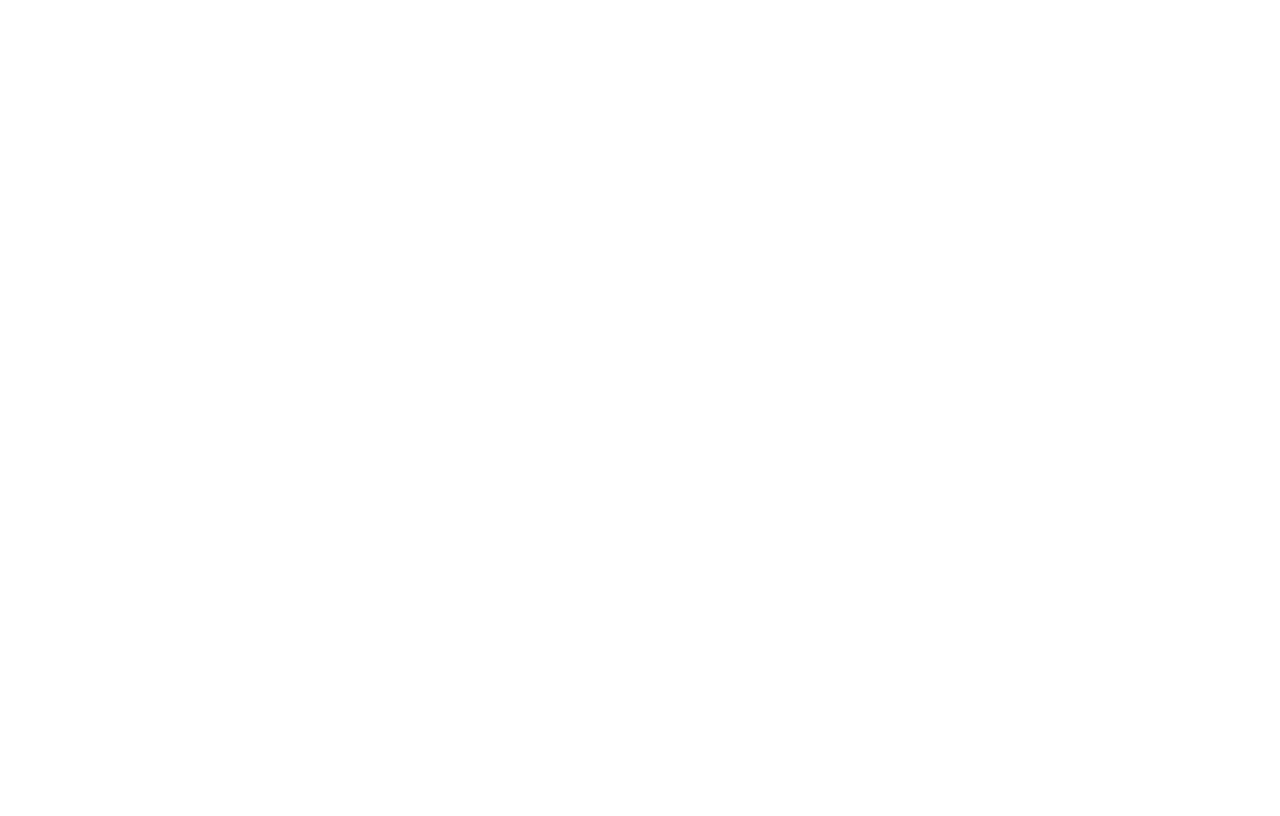
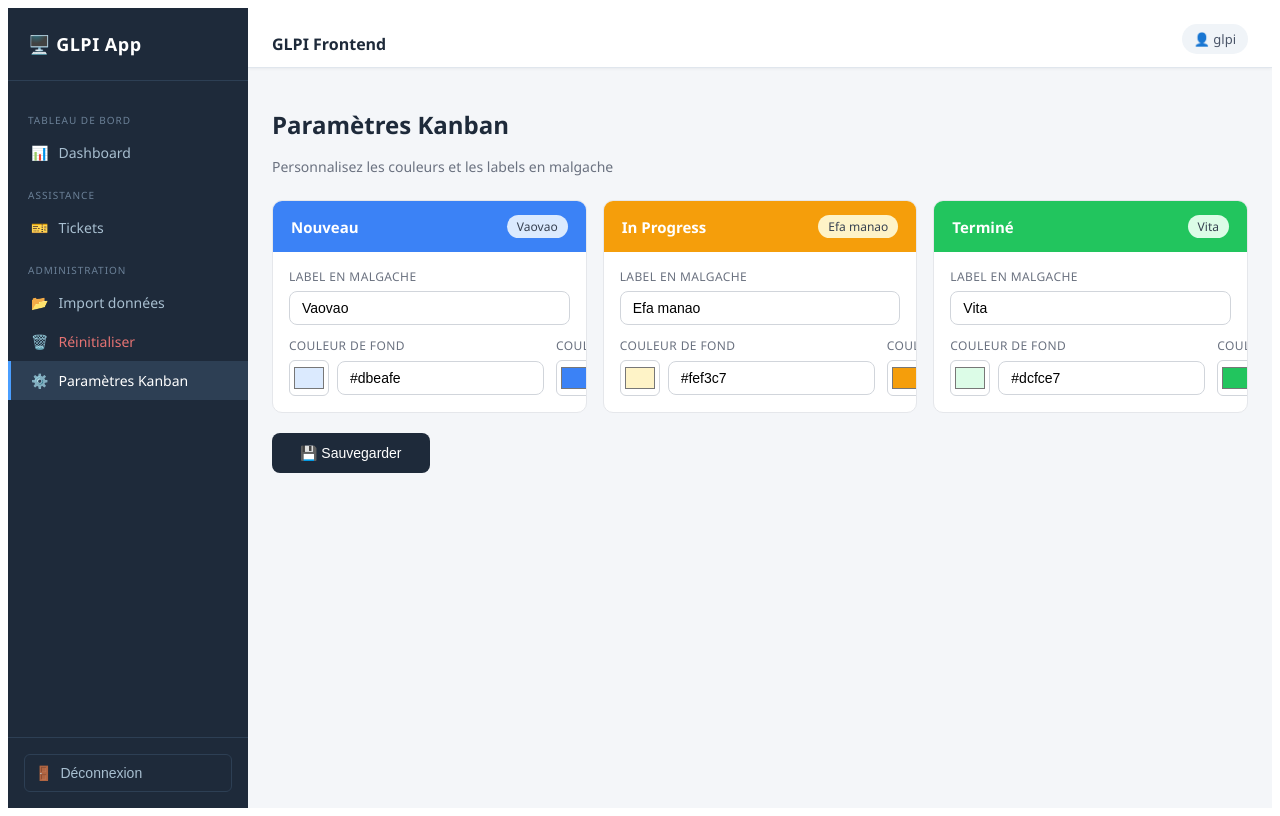
Before and after one commit to Ambinintsoa-Rza/glpi-frontend, a Vue app: page /Kanban/parametre in a window 1280 px wide. Before the commit this address had no page. Built offline with nearby package versions, Linux system fonts and the light colour scheme; no server answers; sample sign-in values are in the browser's storage.

Commit message:
personnalisation kanban

```diff
--- a/src/api/backend.js
+++ b/src/api/backend.js
@@ -12,3 +12,7 @@ export const getAssetsLocaux = () => backend.get('/assets')
 export const creerAssetLocal = (asset) => backend.post('/assets', asset)
 export const modifierAssetLocal = (id, asset) => backend.put(`/assets/${id}`, asset)
 export const supprimerAssetLocal = (id) => backend.delete(`/assets/${id}`)
+
+// Kanban config
+export const getKanbanConfig = () => backend.get('/kanban-config')
+export const updateKanbanConfig = (statusId, config) => backend.put(`/kanban-config/${statusId}`, config)
--- a/src/components/AppLayout.vue
+++ b/src/components/AppLayout.vue
@@ -44,6 +44,9 @@ const logout = () => {
         </router-link>
         <router-link to="/reset-data" class="nav-item danger">
           <span>🗑️</span> Réinitialiser
+        </router-link>
+        <router-link to="/Kanban/parametre" class="nav-item">
+          <span>⚙️</span>Paramètres Kanban
         </router-link>
         <!-- <router-link to="/Back" class="nav-item">
           <span>🗄️</span> Backend SQLite
--- a/src/router/index.js
+++ b/src/router/index.js
@@ -9,6 +9,7 @@ import TicketCreateView from '@/views/frontoffice/TicketCreateView.vue'
 import ResetDataView from '@/views/ResetDataView.vue'
 import BackView from '@/views/backend/BackView.vue'
 import TicketKanbanView from '@/views/frontoffice/TicketKanbanView.vue'
+import ParametresKanban from '@/views/frontoffice/ParametresKanban.vue'
 
 const routes = [
   { path: '/', redirect: '/home' },
@@ -63,6 +64,12 @@ const routes = [
     path: '/Front/TicketKanban',
     component: TicketKanbanView
   },
+  //parametre kanban
+  {
+    path: '/Kanban/parametre',
+    component: ParametresKanban,
+    meta: { requiresAuth : true}
+  },
 
   //backend
   {
--- /dev/null
+++ b/src/views/frontoffice/ParametresKanban.vue
@@ -0,0 +1,161 @@
+<script setup>
+import { ref, onMounted } from 'vue'
+import { getKanbanConfig, updateKanbanConfig } from '@/api/backend'
+
+const DEFAULTS = [
+  { statusId: 'new',      label: 'Nouveau',    couleur: '#dbeafe', couleurHeader: '#3b82f6', labelMalgache: 'Vaovao' },
+  { statusId: 'progress', label: 'In Progress', couleur: '#fef3c7', couleurHeader: '#f59e0b', labelMalgache: 'Efa manao' },
+  { statusId: 'closed',   label: 'Terminé',    couleur: '#dcfce7', couleurHeader: '#22c55e', labelMalgache: 'Vita' },
+]
+
+const configs = ref(DEFAULTS.map(d => ({ ...d })))
+const saving = ref(false)
+const saved = ref(false)
+
+onMounted(async () => {
+  try {
+    const { data } = await getKanbanConfig()
+    if (data.length > 0) {
+      configs.value = DEFAULTS.map(def => {
+        const fromDb = data.find(d => d.statusId === def.statusId)
+        return fromDb ? { ...def, ...fromDb } : { ...def }
+      })
+    }
+  } catch (e) {
+    console.error(e)
+  }
+})
+
+const sauvegarder = async () => {
+  saving.value = true
+  try {
+    await Promise.all(
+      configs.value.map(c => updateKanbanConfig(c.statusId, c))
+    )
+    saved.value = true
+    setTimeout(() => saved.value = false, 2000)
+  } catch (e) {
+    console.error(e)
+  } finally {
+    saving.value = false
+  }
+}
+</script>
+
+<template>
+  <div class="params-page">
+    <div class="page-header">
+      <h1>Paramètres Kanban</h1>
+      <p class="subtitle">Personnalisez les couleurs et les labels en malgache</p>
+    </div>
+
+    <div v-if="saved" class="alert alert-success">✓ Sauvegardé avec succès !</div>
+
+    <div class="configs-grid">
+      <div v-for="config in configs" :key="config.statusId" class="card">
+        <div class="card-header" :style="{ background: config.couleurHeader }">
+          <span class="col-title">{{ config.label }}</span>
+          <span class="preview-badge" :style="{ background: config.couleur, color: '#374151' }">
+            {{ config.labelMalgache || '...' }}
+          </span>
+        </div>
+
+        <div class="card-body">
+          <div class="form-group">
+            <label>Label en malgache</label>
+            <input v-model="config.labelMalgache" type="text" :placeholder="config.label" />
+          </div>
+
+          <div class="form-row">
+            <div class="form-group">
+              <label>Couleur de fond</label>
+              <div class="color-input-wrapper">
+                <input type="color" v-model="config.couleur" class="color-picker" />
+                <input type="text" v-model="config.couleur" class="color-text" />
+              </div>
+            </div>
+
+            <div class="form-group">
+              <label>Couleur header</label>
+              <div class="color-input-wrapper">
+                <input type="color" v-model="config.couleurHeader" class="color-picker" />
+                <input type="text" v-model="config.couleurHeader" class="color-text" />
+              </div>
+            </div>
+          </div>
+        </div>
+      </div>
+    </div>
+
+    <button class="btn-primary" @click="sauvegarder" :disabled="saving">
+      {{ saving ? '⏳ Sauvegarde...' : '💾 Sauvegarder' }}
+    </button>
+  </div>
+</template>
+
+<style scoped>
+.params-page { padding: 0; }
+.page-header { margin-bottom: 24px; }
+.page-header h1 { font-size: 24px; font-weight: 700; color: #1e2a3a; }
+.subtitle { color: #6b7280; font-size: 14px; margin-top: 4px; }
+
+.alert-success {
+  background: #dcfce7; color: #166534;
+  border: 1px solid #bbf7d0;
+  padding: 12px 16px; border-radius: 8px;
+  margin-bottom: 20px; font-size: 14px;
+}
+
+.configs-grid {
+  display: grid;
+  grid-template-columns: repeat(3, 1fr);
+  gap: 16px;
+  margin-bottom: 20px;
+}
+
+.card { border-radius: 10px; border: 1px solid #e5e7eb; overflow: hidden; background: #fff; }
+
+.card-header {
+  padding: 14px 18px;
+  display: flex; justify-content: space-between; align-items: center;
+  color: #fff;
+}
+
+.col-title { font-weight: 600; font-size: 15px; }
+
+.preview-badge {
+  padding: 3px 10px; border-radius: 12px;
+  font-size: 12px; font-weight: 500;
+}
+
+.card-body { padding: 16px; display: flex; flex-direction: column; gap: 12px; }
+
+.form-group { display: flex; flex-direction: column; gap: 6px; }
+.form-group label { font-size: 12px; font-weight: 500; color: #6b7280; text-transform: uppercase; letter-spacing: 0.4px; }
+.form-group input[type="text"] {
+  padding: 8px 12px; border: 1px solid #d1d5db;
+  border-radius: 8px; font-size: 14px; outline: none;
+}
+.form-group input[type="text"]:focus { border-color: #4a9eff; }
+
+.form-row { display: grid; grid-template-columns: 1fr 1fr; gap: 12px; }
+
+.color-input-wrapper { display: flex; gap: 8px; align-items: center; }
+
+.color-picker {
+  width: 40px; height: 36px;
+  border: 1px solid #d1d5db; border-radius: 6px;
+  padding: 2px; cursor: pointer; background: #fff;
+}
+
+.color-text { flex: 1; padding: 8px 10px; border: 1px solid #d1d5db; border-radius: 8px; font-size: 13px; }
+
+.btn-primary {
+  background: #1e2a3a; color: #fff;
+  border: none; padding: 12px 28px;
+  border-radius: 8px; cursor: pointer;
+  font-size: 14px; font-weight: 500;
+}
+.btn-primary:hover:not(:disabled) { background: #2d3f54; }
+.btn-primary:disabled { opacity: 0.6; cursor: not-allowed; }
+</style>
--- a/src/views/frontoffice/TicketKanbanView.vue
+++ b/src/views/frontoffice/TicketKanbanView.vue
@@ -1,6 +1,7 @@
 <script setup>
 import { onMounted, ref } from 'vue'
 import { getTickets, getCoutTicket, newTicket as creerTicket, getUsers } from '@/api/glpi'
+import { getKanbanConfig } from '@/api/backend'
 import { supprimerTicket } from '@/api/glpi'
 import axios from 'axios'
 
@@ -27,11 +28,13 @@ const ticketEnDeplacement = ref(null)
 const nouveauStatut = ref(null)
 const commentaireResolution = ref('')
 
-const COLONNES = [
-  { id: 'new', label: 'Nouveau', statusId: 1, color: '#dbeafe', headerColor: '#3b82f6' },
-  { id: 'progress', label: 'In progress', statusId: 2, color: '#fef3c7', headerColor: '#f59e0b' },
-  { id: 'closed', label: 'Terminé', statusId: 6, color: '#dcfce7', headerColor: '#22c55e' },
-]
+//const STATUS_ID_MAP = { new: 1, progress: 2, closed: 6 }
+
+const COLONNES = ref([
+  { id: 'new',      label: 'Nouveau',    statusId: 1, color: '#dbeafe', headerColor: '#3b82f6', labelMalgache: 'Vaovao' },
+  { id: 'progress', label: 'In Progress', statusId: 2, color: '#fef3c7', headerColor: '#f59e0b', labelMalgache: 'Efa manao' },
+  { id: 'closed',   label: 'Terminé',    statusId: 6, color: '#dcfce7', headerColor: '#22c55e', labelMalgache: 'Vita' },
+])
 
 const ticketsParColonne = (statusId) => tickets.value.filter(t => t.status.id === statusId)
 
@@ -139,6 +142,24 @@ const prioriteLabels = { 1: 'Très basse', 2: 'Basse', 3: 'Moyenne', 4: 'Haute',
 onMounted(async () => {
   await listeTicket()
   techniciens.value = await getUsers()
+
+  try {
+    const { data } = await getKanbanConfig()
+    if (data.length > 0) {
+      COLONNES.value = COLONNES.value.map(col => {
+        const fromDb = data.find(d => d.statusId === col.id)
+        if (!fromDb) return col
+        return {
+          ...col,
+          color: fromDb.couleur,
+          headerColor: fromDb.couleurHeader,
+          labelMalgache: fromDb.labelMalgache
+        }
+      })
+    }
+  } catch (e) {
+    console.error(e)
+  }
 })
 </script>
 
@@ -165,7 +186,7 @@ onMounted(async () => {
         >
           <!-- Header colonne -->
           <div class="col-header" :style="{ background: colonne.headerColor }">
-            <span class="col-title">{{ colonne.label }}</span>
+            <span class="col-title">{{ colonne.labelMalgache || colonne.label }}</span>
             <span class="col-count">{{ ticketsParColonne(colonne.statusId).length }}</span>
           </div>
 
```
